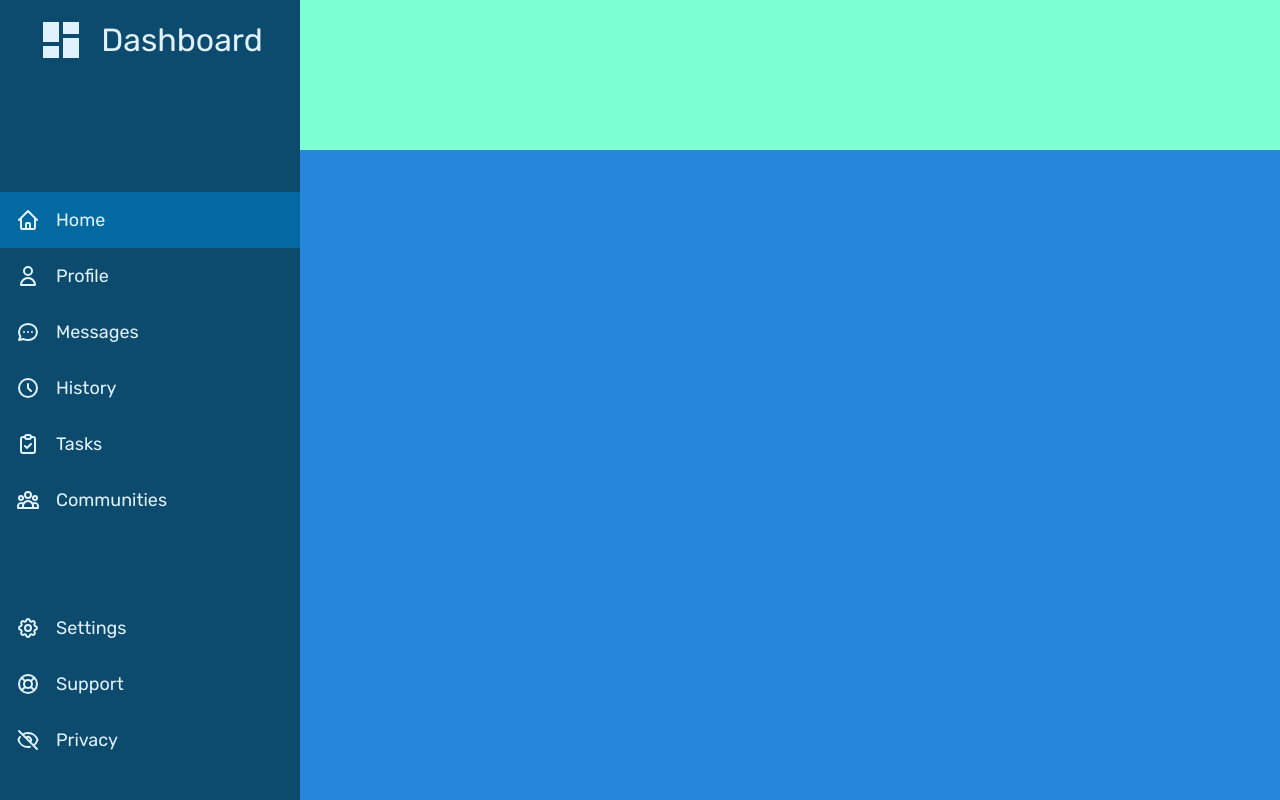
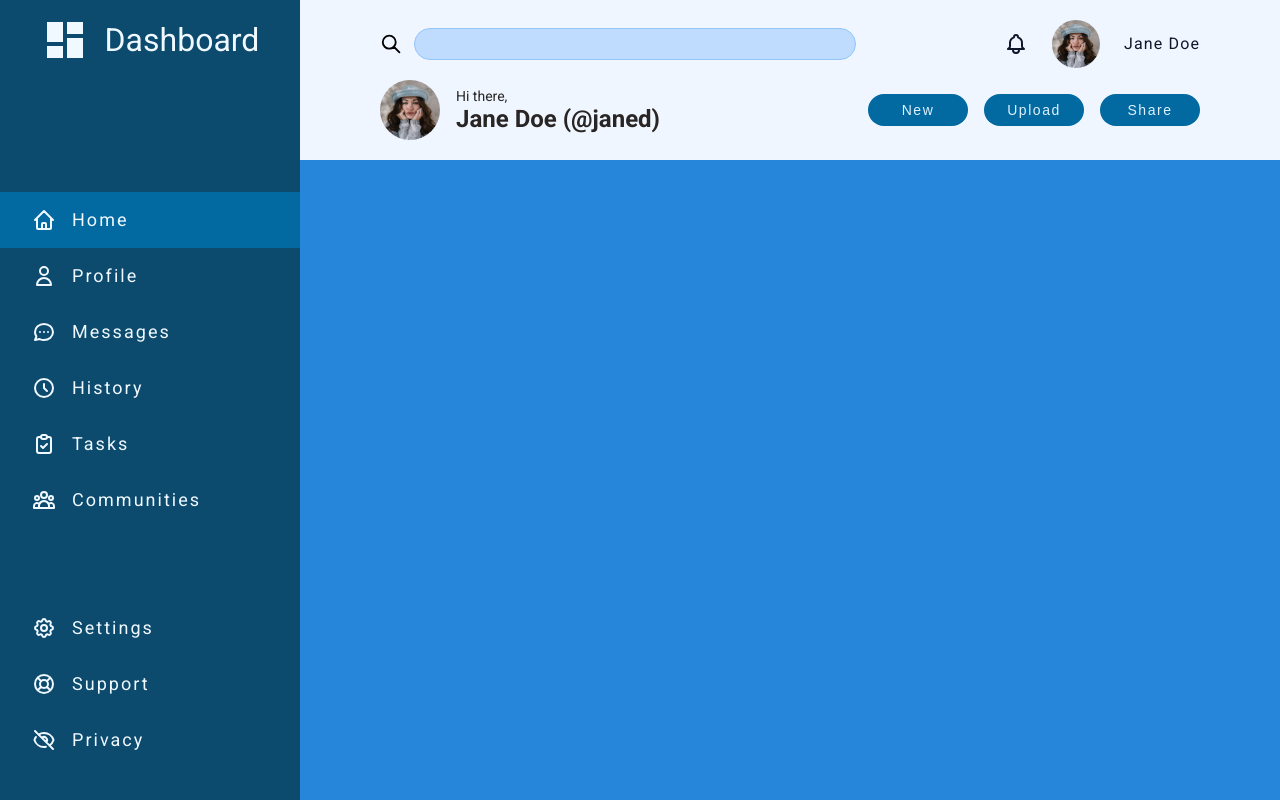
Before and after one commit to veotaar/odin-admin-dashboard, a plain HTML site: page index.html in a window 1280 px wide. Drawn offline with Linux system fonts and the light colour scheme.

Commit message:
Add header layout and style

```diff
--- a/index.html
+++ b/index.html
@@ -7,7 +7,7 @@
     <link rel="preconnect" href="https://fonts.googleapis.com" />
     <link rel="preconnect" href="https://fonts.gstatic.com" crossorigin />
     <link
-      href="https://fonts.googleapis.com/css2?family=Rubik:ital,wght@0,300;0,400;0,700;1,400&display=swap"
+      href="https://fonts.googleapis.com/css2?family=Roboto:ital,wght@0,300;0,400;0,500;0,700;1,300;1,400;1,500;1,700&display=swap"
       rel="stylesheet"
     />
     <link rel="stylesheet" href="style.css" />
@@ -202,7 +202,54 @@
         </nav>
       </section>
 
-      <header class="menu"></header>
+      <header class="header">
+        <div class="search">
+          <svg
+            xmlns="http://www.w3.org/2000/svg"
+            class="search-icon"
+            fill="none"
+            viewBox="0 0 24 24"
+            stroke="currentColor"
+            stroke-width="2"
+          >
+            <path
+              stroke-linecap="round"
+              stroke-linejoin="round"
+              d="M21 21l-6-6m2-5a7 7 0 11-14 0 7 7 0 0114 0z"
+            />
+          </svg>
+          <input class="search-field" type="search" name="search" id="search" />
+        </div>
+        <div class="user">
+          <svg
+            xmlns="http://www.w3.org/2000/svg"
+            class="user-notification"
+            fill="none"
+            viewBox="0 0 24 24"
+            stroke="currentColor"
+            stroke-width="2"
+          >
+            <path
+              stroke-linecap="round"
+              stroke-linejoin="round"
+              d="M15 17h5l-1.405-1.405A2.032 2.032 0 0118 14.158V11a6.002 6.002 0 00-4-5.659V5a2 2 0 10-4 0v.341C7.67 6.165 6 8.388 6 11v3.159c0 .538-.214 1.055-.595 1.436L4 17h5m6 0v1a3 3 0 11-6 0v-1m6 0H9"
+            />
+          </svg>
+          <img class="user-avatar" src="./img/avatar-01.jpg" />
+          <div class="user-name">Jane Doe</div>
+        </div>
+
+        <div class="welcome">
+          <img class="welcome-avatar" src="./img/avatar-01.jpg" />
+          <div class="welcome-greet">Hi there,</div>
+          <div class="welcome-user">Jane Doe (@janed)</div>
+        </div>
+        <div class="actions">
+          <button class="btn">New</button>
+          <button class="btn">Upload</button>
+          <button class="btn">Share</button>
+        </div>
+      </header>
 
       <main class="main"></main>
     </div>
--- a/style.css
+++ b/style.css
@@ -3,9 +3,8 @@
   --padding-height: 4.8rem;
 
   --color-sidebar-bg: #0c4a6e;
-  --color-sidebar-text: #e0f2fe;
+  --color-sidebar-text: #f0f9ff;
   --color-item-select: #0369a1;
-
 }
 
 * {
@@ -19,7 +18,7 @@ html {
 }
 
 body {
-  font-family: "Rubik", sans-serif;
+  font-family: "Roboto", sans-serif;
   line-height: 1;
   font-weight: 400;
   font-size: 1.6rem;
@@ -30,12 +29,11 @@ body {
   height: 100%;
 }
 
-
 .container {
   height: 100%;
   display: grid;
   grid-template-columns: 30rem 1fr;
-  grid-template-rows: 15rem 1fr;
+  grid-template-rows: 16rem 1fr;
   grid-template-areas:
     "nav menu"
     "nav main";
@@ -52,7 +50,6 @@ body {
   grid-area: nav;
   color: var(--color-sidebar-text);
   height: 100vh;
-
 }
 
 .logo-container {
@@ -78,7 +75,7 @@ body {
   padding: 3.2rem 0;
   display: flex;
   flex-direction: column;
-  height: calc(100% - calc(2*var(--padding-logo) + var(--padding-height)));
+  height: calc(100% - calc(2 * var(--padding-logo) + var(--padding-height)));
 }
 
 nav > ul {
@@ -89,7 +86,7 @@ nav > ul {
   display: flex;
   align-items: center;
   gap: 1.6rem;
-  padding: 1.6rem;
+  padding: 1.6rem 3.2rem;
 }
 
 .nav-icon {
@@ -101,8 +98,7 @@ nav > ul {
   display: flex;
   flex-direction: column;
   margin-top: 8rem;
-
-
+  letter-spacing: 0.2ch;
 }
 
 .other-items {
@@ -113,6 +109,7 @@ a:link,
 a:visited {
   text-decoration: none;
   color: currentColor;
+  /* transition: all .1s ease-in; */
 }
 
 a:hover,
@@ -125,11 +122,127 @@ a:active {
 }
 
 /*******************************/
-.menu {
-  background-color: aquamarine;
+
+/*******************************/
+/*************HEADER************/
+.header {
+  background-color: #eff6ff;
   grid-area: menu;
+  padding: 2rem 8rem;
+  display: grid;
+  grid-template-columns: 1fr auto;
+  grid-template-rows: 3fr 4fr;
+  grid-template-areas:
+    "search user"
+    "welcome actions";
+  gap: 1.2rem;
 }
 
+/* .header > * {
+  outline: 1px solid midnightblue;
+} */
+
+.search {
+  grid-area: search;
+  display: flex;
+  align-items: center;
+  gap: 1.2rem;
+}
+
+.search-icon {
+  height: 2.4rem;
+}
+
+.search-field {
+  background-color: #bfdbfe;
+  height: 3.2rem;
+  padding: 0.5rem 1rem;
+  font-size: 1.8rem;
+  width: 100%;
+  border: 1px solid #93c5fd;
+  border-radius: 1.6rem;
+}
+
+.user {
+  grid-area: user;
+  display: flex;
+  align-items: center;
+  justify-content: end;
+  gap: 2.4rem;
+  letter-spacing: 0.125ch;
+  color: #0f172a;
+}
+
+.user-notification {
+  border-radius: 50%;
+  height: 2.4rem;
+}
+
+.user-avatar {
+  height: 4.8rem;
+  border-radius: 50%;
+}
+
+.welcome {
+  grid-area: welcome;
+  display: grid;
+  grid-template-columns: 6.4rem 1fr;
+  grid-template-areas:
+    "welcome-avatar welcome-greet"
+    "welcome-avatar welcome-user";
+  column-gap: 1.2rem;
+  row-gap: 0.4rem;
+  color: #292524;
+}
+
+.welcome-avatar {
+  height: 6rem;
+  border-radius: 50%;
+  grid-area: welcome-avatar;
+}
+
+.welcome-greet {
+  grid-area: welcome-greet;
+  align-self: end;
+  font-size: 1.4rem;
+}
+
+.welcome-user {
+  grid-area: welcome-user;
+  font-size: 2.4rem;
+  font-weight: 700;
+}
+
+.actions {
+  grid-area: actions;
+  display: flex;
+  align-items: center;
+  gap: 1.6rem;
+}
+
+.btn {
+  border: none;
+  background-color: #0369a1;
+  color: #e0f2fe;
+  font-size: 1.4rem;
+  letter-spacing: 0.2ch;
+  padding: 0.8rem 1.6rem;
+  width: 10rem;
+  border-radius: 3.2rem;
+  transition: transform 50ms ease-in;
+}
+
+.btn:hover {
+  background-color: #0284c7;
+  cursor: pointer;
+  transform: translateY(-0.2rem);
+}
+
+.btn:active {
+  transform: translateY(0);
+}
+
+/******************************/
 .main {
   background-color: rgb(38, 134, 218);
   grid-area: main;
```
Also changed, not shown: img/avatar-01.jpg (added), img/avatar-02.jpg (added), img/avatar-03.jpg (added), img/avatar-04.jpg (added).
